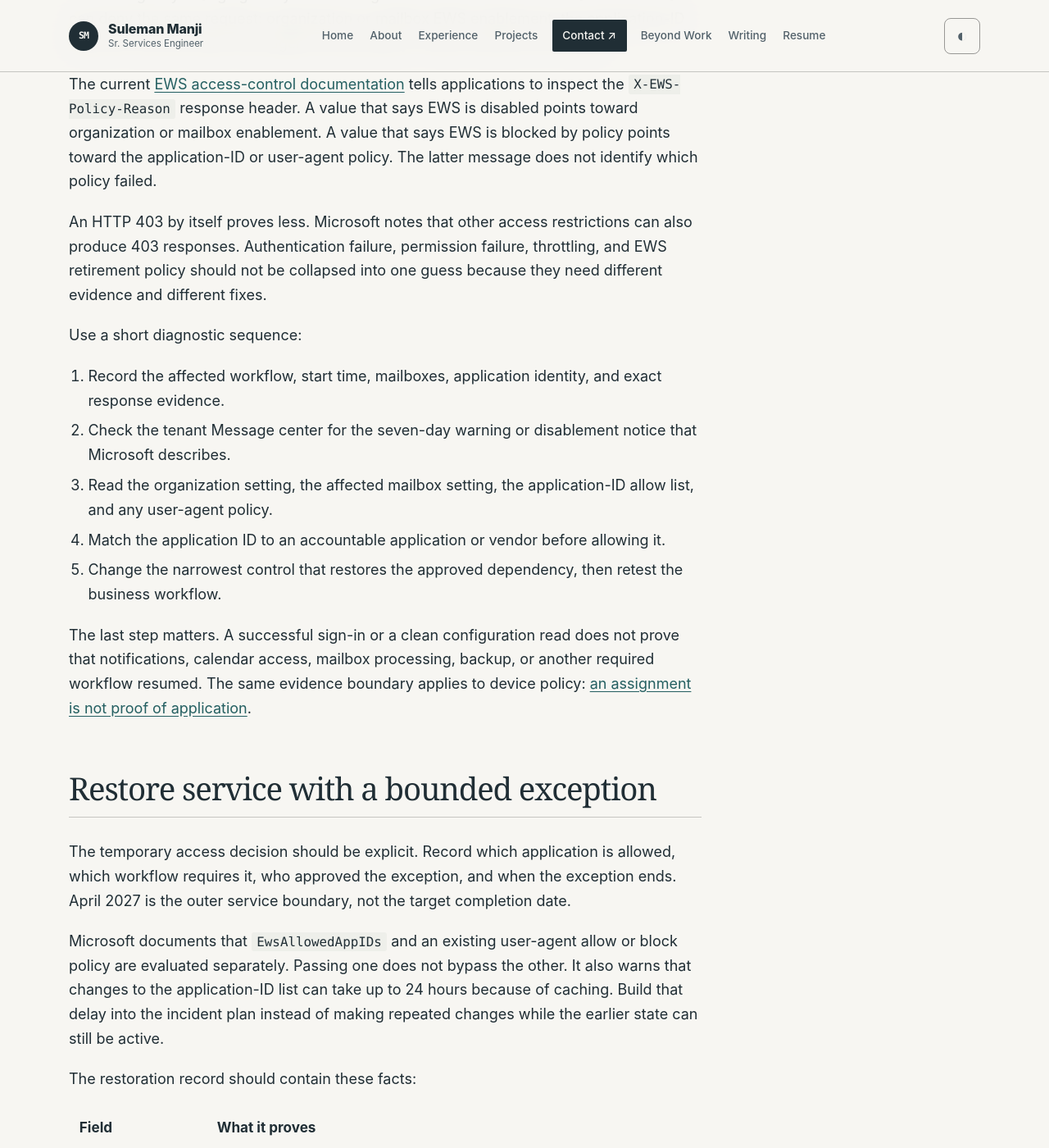
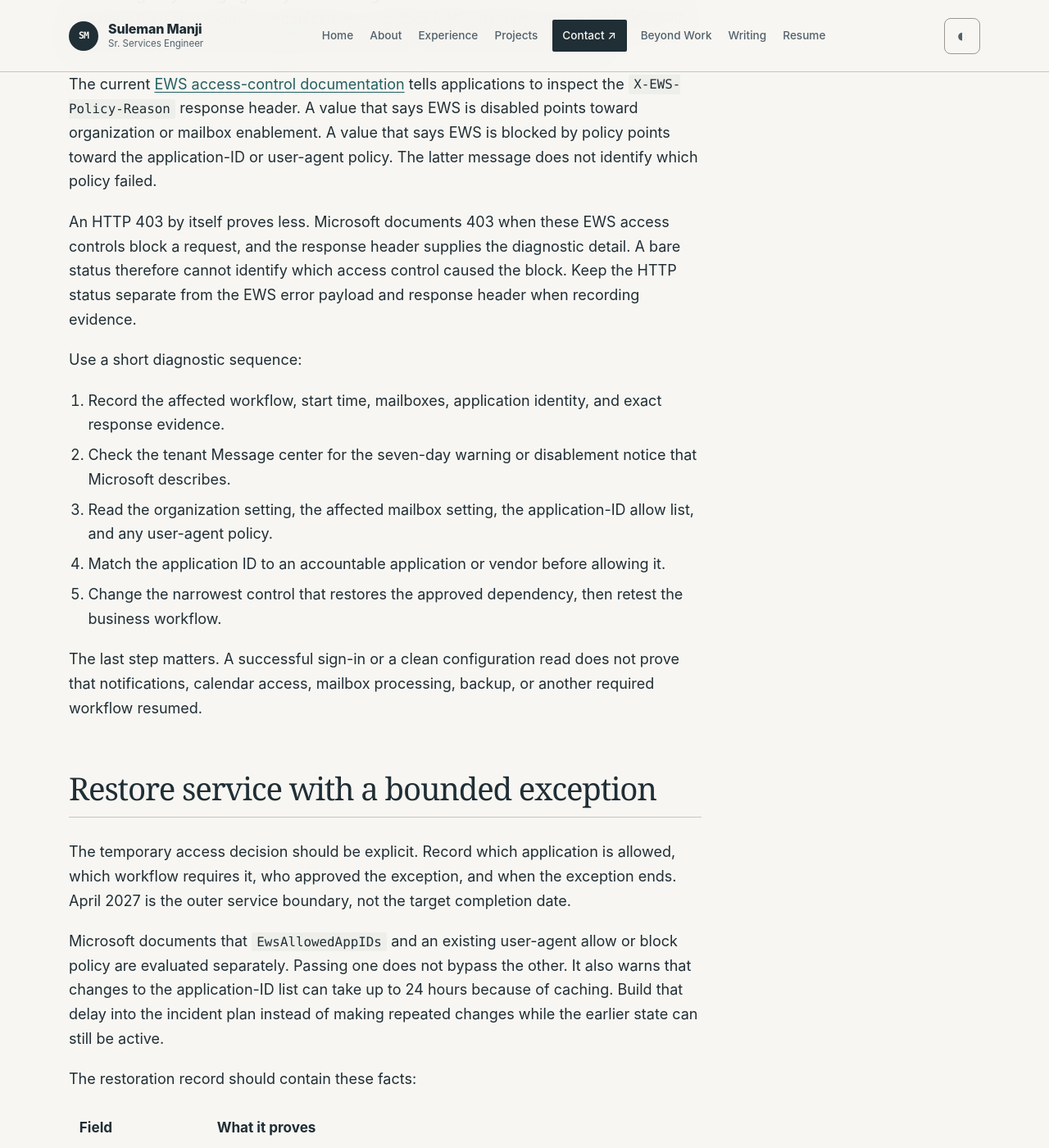
Before and after one commit to ssmanji89/sulemanji-port, a Jekyll site: the page built from notes/ews-reprieve-migration-evidence.md, in a window 1280 px wide and 1400 px high, scrolled down 1623 px. Shown: the whole window at 82% size. Built offline with Jekyll 4.4.1, drawn with Linux system fonts in a browser that asks for light colours; some of the changed text lies outside the part shown.

Commit message:
docs: publish ews-reprieve-migration-evidence

```diff
--- a/notes/ews-reprieve-migration-evidence.md
+++ b/notes/ews-reprieve-migration-evidence.md
@@ -37,7 +37,7 @@ Do not begin by changing every EWS setting. Microsoft documents several controls
 
 The current [EWS access-control documentation](https://learn.microsoft.com/en-us/exchange/client-developer/exchange-web-services/how-to-control-access-to-ews-in-exchange) tells applications to inspect the `X-EWS-Policy-Reason` response header. A value that says EWS is disabled points toward organization or mailbox enablement. A value that says EWS is blocked by policy points toward the application-ID or user-agent policy. The latter message does not identify which policy failed.
 
-An HTTP 403 by itself proves less. Microsoft notes that other access restrictions can also produce 403 responses. Authentication failure, permission failure, throttling, and EWS retirement policy should not be collapsed into one guess because they need different evidence and different fixes.
+An HTTP 403 by itself proves less. Microsoft documents 403 when these EWS access controls block a request, and the response header supplies the diagnostic detail. A bare status therefore cannot identify which access control caused the block. Keep the HTTP status separate from the EWS error payload and response header when recording evidence.
 
 Use a short diagnostic sequence:
 
@@ -47,7 +47,7 @@ Use a short diagnostic sequence:
 4. Match the application ID to an accountable application or vendor before allowing it.
 5. Change the narrowest control that restores the approved dependency, then retest the business workflow.
 
-The last step matters. A successful sign-in or a clean configuration read does not prove that notifications, calendar access, mailbox processing, backup, or another required workflow resumed. The same evidence boundary applies to device policy: [an assignment is not proof of application](/notes/intune-policy-verification).
+The last step matters. A successful sign-in or a clean configuration read does not prove that notifications, calendar access, mailbox processing, backup, or another required workflow resumed.
 
 ## Restore service with a bounded exception
 
@@ -97,7 +97,7 @@ Do not remove EWS access because one Graph request succeeded. Remove it after th
 
 ## Close the loop before removing the exception
 
-The exit record should make one bounded claim: a named application release performs a named workflow without EWS under stated test conditions. Keep deployment and acceptance separate. A vendor update can install successfully while a scheduled mailbox process still fails later. Store the result where the next engineer can check it; [the work should outlast the agent session](/notes/work-outlasts-agent-session).
+The exit record should make one bounded claim: a named application release performs a named workflow without EWS under stated test conditions. Keep deployment and acceptance separate. A vendor update can install successfully while a scheduled mailbox process still fails later. Store the result where the next engineer can check it.
 
 Use this closure sequence:
 
```
